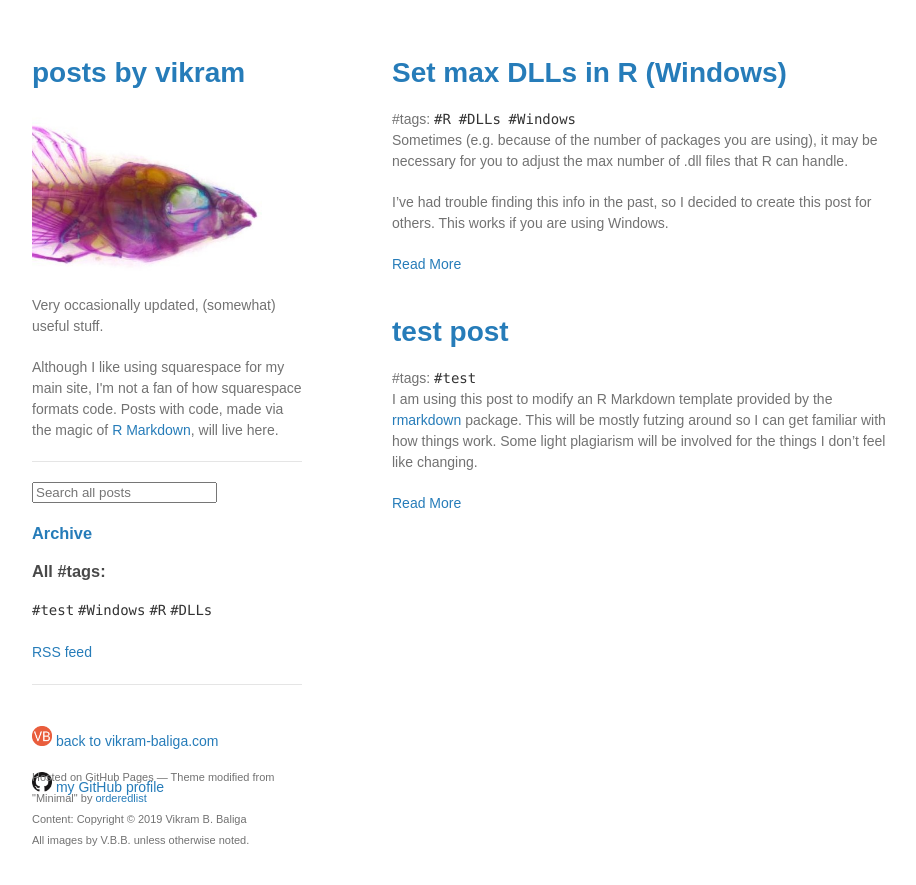
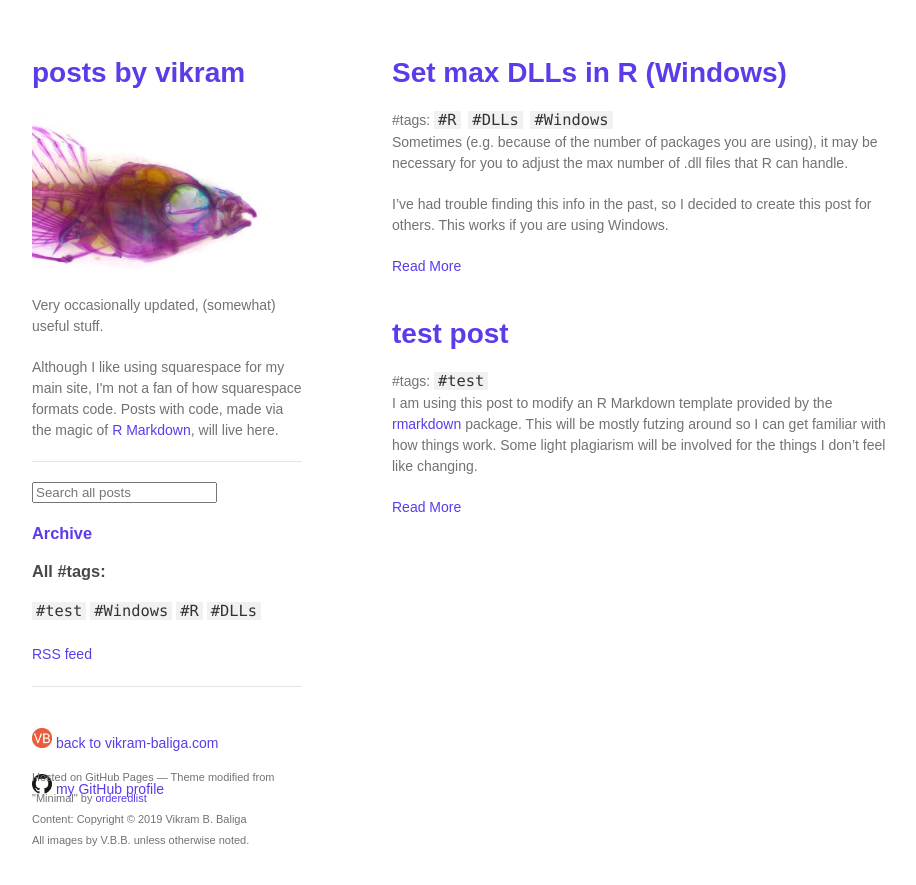
Before and after one commit to vbaliga/vbaliga.github.io, a Jekyll site: the page built from index.html, in a window 1280 px wide. Shown: the top 885 px of the page, without its empty margins (178-1094 px from the left). Built offline with Jekyll 4.4.1, drawn with Linux system fonts in a browser that asks for light colours; a script that is not in the unit is left out.

Commit message:
Update style.css

```diff
--- a/assets/css/style.css
+++ b/assets/css/style.css
@@ -312,6 +312,7 @@ body {
 
 h1, h2, h3, h4, h5, h6 {
   color: #222;
+  font: Arial, sans-serif;
   margin: 0 0 20px;
 }
 
@@ -336,7 +337,7 @@ h3, h4, h5, h6 {
 }
 
 a {
-  color: #267CB9;
+  color: #5D3BE9;
   text-decoration: none;
 }
 
@@ -371,6 +372,10 @@ blockquote {
 code, pre {
   font-family: Monaco, Bitstream Vera Sans Mono, Lucida Console, Terminal, Consolas, Liberation Mono, DejaVu Sans Mono, Courier New, monospace;
   color: #333;
+  background-color:#f1f1f1;
+  padding-left:4px;
+  padding-right:4px;
+  font-size:110%
 }
 
 pre {
```
